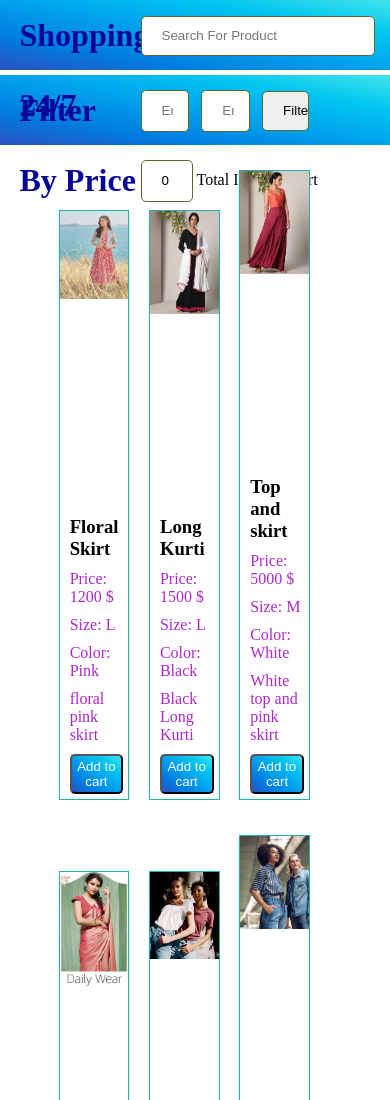
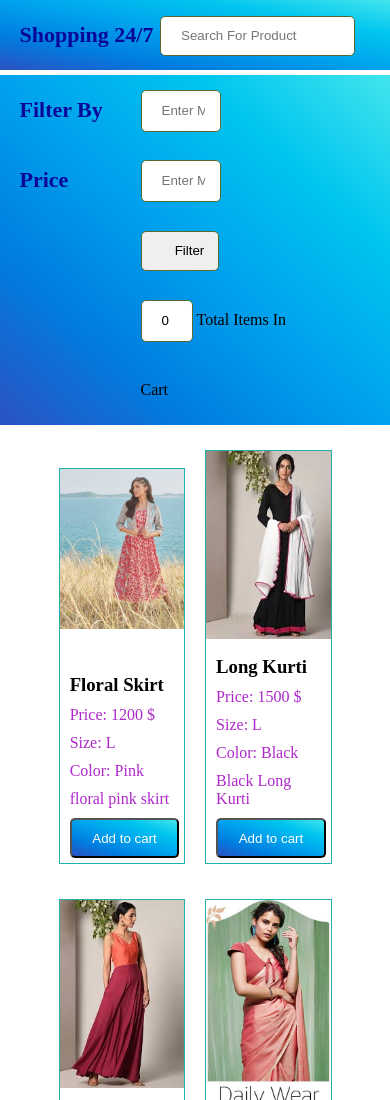
Before and after one commit to Programmer-learner123/ShoppingCart-js, a plain HTML site: page index.html in a window 390 px wide. Shown: the top 1100 px of the page. Drawn offline with Linux system fonts and the light colour scheme.

Commit message:
final commit css

```diff
--- a/index.html
+++ b/index.html
@@ -5,131 +5,10 @@
     <meta charset="UTF-8">
     <meta name="viewport" content="width=device-width, initial-scale=1.0">
     <title>Shopping Cart</title>
-    <style>
-        * {
-            margin: 0px;
-            padding: 0px;
-        }
-
-        .header {
-            height: 70px;
-            width: 100%;
-            background-image: linear-gradient(to right top, #2b52c2, #007de0, #00a2ed, #00c5ef, #42e5ed);
-            line-height: 70px;
-        }
-
-        h1 {
-            margin-left: 5%;
-            color: rgb(9, 7, 153);
-            display: inline-block;
-            width: 30%;
-            vertical-align: top;
-        }
-
-        .search {
-            height: 70px;
-            width: 60%;
-
-            display: inline-block;
-        }
-
-        .search input {
-            height: 40px;
-            width: 100%;
-            text-indent: 20px;
-            border-radius: 5px;
-            border: 1px solid darkolivegreen;
-            outline: none;
-        }
-
-        .secondHeader {
-            margin-top: 5px;
-            height: 70px;
-            width: 100%;
-            background-image: linear-gradient(to right top, #2b52c2, #007de0, #00a2ed, #00c5ef, #42e5ed);
-            line-height: 70px;
-        }
-
-        .price {
-            width: 60%;
-            height: 70px;
-            display: inline-block;
-
-        }
-
-        #Totalitems {
-            width: 50px;
-        }
-
-
-        .price input {
-            height: 40px;
-            width: 20%;
-            text-indent: 20px;
-            border-radius: 5px;
-            border: 1px solid darkolivegreen;
-            outline: none;
-            cursor: pointer;
-        }
-
-
-
-        .products {
-            width: 100%;
-            height: auto;
-            /* background-color: lightsteelblue; */
-
-        }
-
-        .product {
-            height: auto;
-            width: 22%;
-            /* background-color: rgb(112, 200, 216); */
-            display: inline-block;
-            margin-top: 25px;
-            margin-left: 6.3%;
-            margin-bottom: 10px;
-            border: 1px solid lightseagreen;
-        }
-
-        .productwrapper {
-            height: auto;
-            width: 80%;
-            /* background-color: lightsalmon; */
-            margin-left: 10%;
-            margin-bottom: 50px;
-        }
-
-        .product h3,
-        .product p {
-            padding: 5px;
-            padding-left: 10px;
-        }
-
-        .product p {
-            color: rgb(174, 40, 201);
-        }
-
-        .prodimg {
-            height: 300px;
-            width: 100%;
-            /* background-color: lightcoral; */
-            overflow: hidden;
-        }
-
-        button {
-            /* padding: 2px; */
-            border-radius: 5px;
-            background-image: linear-gradient(to right top, #2b52c2, #007de0, #00a2ed, #00c5ef, #42e5ed);
-            color: white;
-            width: 100%;
-            height: 40px;
-            cursor: pointer;
-        }
-    </style>
+   <link rel="stylesheet" href="./style.css">
 </head>
 
-<body>
+<body class="bodyStyle">
 
     <div class="header">
         <h1>Shopping 24/7</h1>
--- /dev/null
+++ b/style.css
@@ -0,0 +1,245 @@
+@media screen and (max-width: 992px) {
+
+
+    .bodyStyle .header {
+        height: 70px;
+        width: 100%;
+        background-image: linear-gradient(to right top, #2b52c2, #007de0, #00a2ed, #00c5ef, #42e5ed);
+        line-height: 70px;
+    }
+
+    .bodyStyle .header h1 {
+        margin-left: 5%;
+        color: rgb(9, 7, 153);
+        display: inline-block;
+        width: 35%;
+        font-size: 22px;
+        vertical-align: top;
+    }
+
+    .bodyStyle .secondHeader {
+        margin-top: 15px;
+        height: 70px;
+        width: 50%;
+        background-image: linear-gradient(to right top, #2b52c2, #007de0, #00a2ed, #00c5ef, #42e5ed);
+        line-height: 70px;
+    }
+
+    .header .search {
+        height: 70px;
+        width: 50%;
+        display: inline-block;
+    }
+
+    .header .search input {
+        height: 40px;
+        width: 100%;
+        text-indent: 20px;
+        border-radius: 5px;
+        border: 1px solid darkolivegreen;
+        outline: none;
+    }
+
+    .bodyStyle .secondHeader h1 {
+
+        color: rgb(9, 7, 153);
+        display: inline-block;
+
+        font-size: 22px;
+    }
+
+    .bodyStyle .secondHeader {
+        margin-top: 5px;
+        height: auto;
+        width: 100%;
+        background-image: linear-gradient(to right top, #2b52c2, #007de0, #00a2ed, #00c5ef, #42e5ed);
+        line-height: 70px;
+    }
+
+    .secondHeader .price {
+        margin: 0;
+        width: 40%;
+        height: 70px;
+        display: inline-block;
+
+    }
+
+    #Totalitems {
+        width: 50px;
+    }
+
+
+    .bodyStyle .secondHeader .price input {
+        margin-left: 0;
+        height: 40px;
+        width: 50%;
+        text-indent: 20px;
+        border-radius: 5px;
+        border: 1px solid darkolivegreen;
+        outline: none;
+        cursor: pointer;
+    }
+
+    .products .product {
+        height: auto;
+        width: 40%;
+        /* background-color: rgb(112, 200, 216); */
+        display: inline-block;
+        margin-top: 25px;
+        margin-left: 6.3%;
+        margin-bottom: 10px;
+        border: 1px solid lightseagreen;
+    }
+
+    .products .productwrapper {
+        height: auto;
+        width: 80%;
+        /* background-color: lightsalmon; */
+        margin-left: 10%;
+        margin-bottom: 50px;
+    }
+
+
+
+    .products .prodimg {
+        height: 200px;
+        width: 100%;
+        /* background-color: lightcoral; */
+        overflow: hidden;
+    }
+
+    button {
+        /* padding: 2px; */
+        border-radius: 5px;
+        background-image: linear-gradient(to right top, #2b52c2, #007de0, #00a2ed, #00c5ef, #42e5ed);
+        color: white;
+        width: 100%;
+        height: 40px;
+        cursor: pointer;
+    }
+
+}
+
+
+
+* {
+    margin: 0px;
+    padding: 0px;
+}
+
+.header {
+    height: 70px;
+    width: 100%;
+    background-image: linear-gradient(to right top, #2b52c2, #007de0, #00a2ed, #00c5ef, #42e5ed);
+    line-height: 70px;
+}
+
+h1 {
+    margin-left: 5%;
+    color: rgb(9, 7, 153);
+    display: inline-block;
+    width: 30%;
+    vertical-align: top;
+}
+
+.search {
+    height: 70px;
+    width: 60%;
+
+    display: inline-block;
+}
+
+.search input {
+    height: 40px;
+    width: 100%;
+    text-indent: 20px;
+    border-radius: 5px;
+    border: 1px solid darkolivegreen;
+    outline: none;
+}
+
+.secondHeader {
+    margin-top: 5px;
+    height: 70px;
+    width: 100%;
+    background-image: linear-gradient(to right top, #2b52c2, #007de0, #00a2ed, #00c5ef, #42e5ed);
+    line-height: 70px;
+}
+
+.price {
+    width: 60%;
+    height: 70px;
+    display: inline-block;
+
+}
+
+#Totalitems {
+    width: 50px;
+}
+
+
+.price input {
+    margin-left: 0;
+    height: 40px;
+    width: 20%;
+    text-indent: 20px;
+    border-radius: 5px;
+    border: 1px solid darkolivegreen;
+    outline: none;
+    cursor: pointer;
+}
+
+
+
+.products {
+    width: 100%;
+    height: auto;
+    /* background-color: lightsteelblue; */
+
+}
+
+.product {
+    height: auto;
+    width: 22%;
+    /* background-color: rgb(112, 200, 216); */
+    display: inline-block;
+    margin-top: 25px;
+    margin-left: 6.3%;
+    margin-bottom: 10px;
+    border: 1px solid lightseagreen;
+}
+
+.productwrapper {
+    height: auto;
+    width: 80%;
+    /* background-color: lightsalmon; */
+    margin-left: 10%;
+    margin-bottom: 50px;
+}
+
+.product h3,
+.product p {
+    padding: 5px;
+    padding-left: 10px;
+}
+
+.product p {
+    color: rgb(174, 40, 201);
+}
+
+.prodimg {
+    height: 300px;
+    width: 100%;
+    /* background-color: lightcoral; */
+    overflow: hidden;
+}
+
+button {
+    /* padding: 2px; */
+    border-radius: 5px;
+    background-image: linear-gradient(to right top, #2b52c2, #007de0, #00a2ed, #00c5ef, #42e5ed);
+    color: white;
+    width: 100%;
+    height: 40px;
+    cursor: pointer;
+}
```
